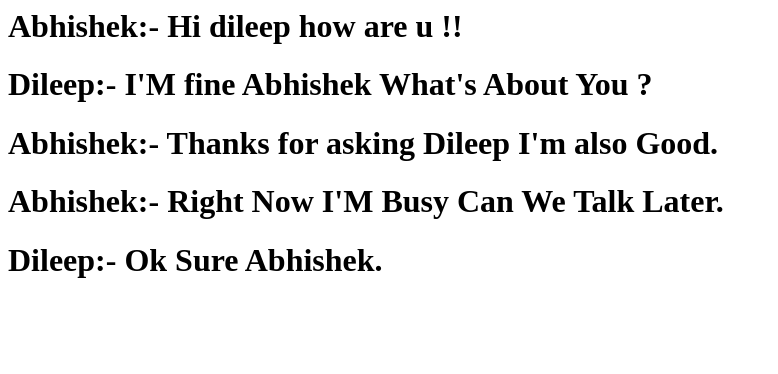
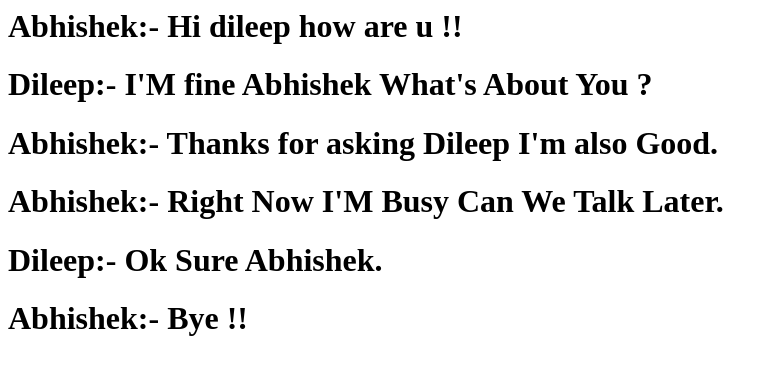
Before and after one commit to abhishek8288/abhi, a plain HTML site: page 1-03-2024/index.html in a window 1280 px wide. Shown: the whole page, without its empty margins (0-778 px from the left). Drawn offline with Linux system fonts and the light colour scheme.

Commit message:
updated file

```diff
--- a/1-03-2024/index.html
+++ b/1-03-2024/index.html
@@ -7,3 +7,5 @@
 <h1>Abhishek:- Right Now I'M Busy Can We Talk Later.<h1/>
 
 <h1>Dileep:- Ok Sure  Abhishek.<h1/>
+
+<h1>Abhishek:- Bye !! <h1/>
```
